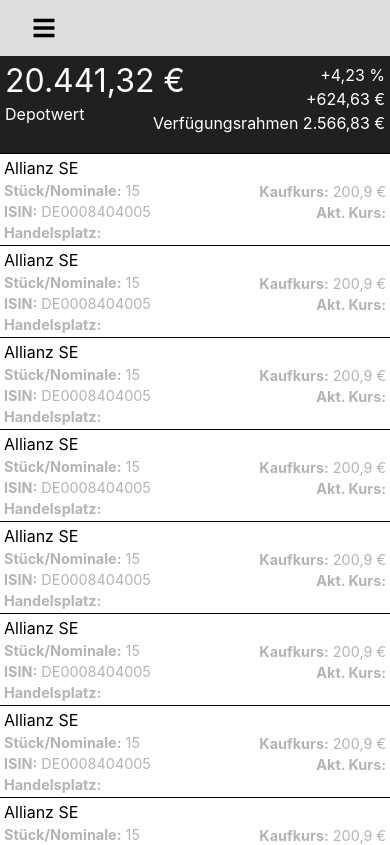
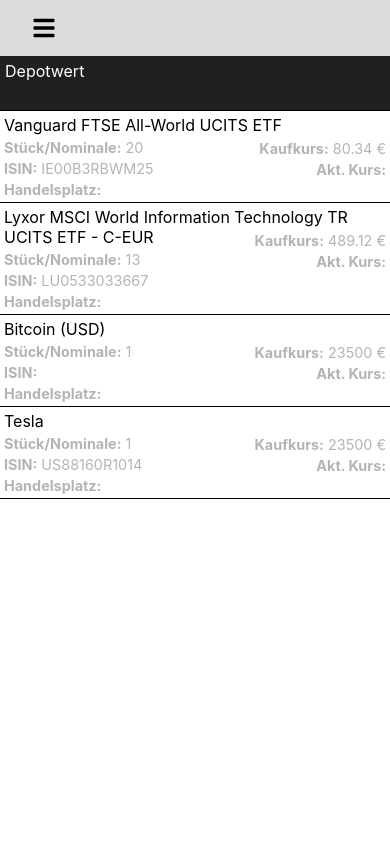
Before and after one commit to mhhoeper/musterdepot, a React (Create React App) app: page /musterdepot/mobiledepot in a window 390 px wide. Shown: the top 845 px of the page. Built offline with nearby package versions, Linux system fonts and the light colour scheme.

Commit message:
Finish first version of mobile depot view

```diff
--- a/src/SettingsPanel.tsx
+++ b/src/SettingsPanel.tsx
@@ -2,16 +2,26 @@
 import { getFromLS, safeToLS } from "./components/configdata/LocalStorage";
 import "./SettingsPanel.css";
 
-export default class SettingsPanel extends React.Component<{}, {settings: any}> {
+enum DepotDataState {
+    unknown,
+    loaded,
+    unloaded,
+    failed
+}
+
+export default class SettingsPanel extends React.Component<{}, {settings: any, depotdatastate: DepotDataState}> {
     defaultsettings = {provider: 'Random', updateInterval: 10000};
 
     constructor(props: {}) {
         super(props);
 
+        this.depotDataInput = React.createRef();
+
         console.log(JSON.stringify(getFromLS("settings") || this.defaultsettings));
 
         this.state = {
-            settings: JSON.parse(JSON.stringify(getFromLS("settings") || this.defaultsettings))
+            settings: JSON.parse(JSON.stringify(getFromLS("settings") || this.defaultsettings)),
+            depotdatastate: DepotDataState.unknown
         };
         console.log(JSON.stringify(this.state.settings));
     }
@@ -49,6 +59,27 @@
         this.storeSettings(localsettings);
     }
 
+    private depotDataInput: any;
+    onSettingsChangeDepotData(event: React.FormEvent<HTMLInputElement>) {
+        const thisobj = this;
+        fetch(this.depotDataInput.current.value)
+        .then(function(response) {
+            return response.json();
+        })
+        .then(function(myJson) {
+            safeToLS("depot", myJson);
+            thisobj.setState({depotdatastate: DepotDataState.loaded});
+        })
+        .catch((e) => {
+            thisobj.setState({depotdatastate: DepotDataState.failed});
+        });
+    }
+
+    onSettingsChangeDepotDataClear(event: React.FormEvent<HTMLInputElement>) {
+        safeToLS("depot", null);
+        this.setState({depotdatastate: DepotDataState.unloaded})
+    }
+
     render() {
         const providerSelected = this.state.settings.provider === 'OnVista' ? "OnVista" : "Random";
         return (
@@ -74,16 +105,52 @@
                     </label>
                     <br />
                     <label>
-                        <div className="SettingsChecks">
+                        <span className="SettingsChecks">
                             <input
                                 type="number"
                                 id="updateInterval"
                                 defaultValue={this.state.settings.updateInterval}
                                 onChange={e => this.onSettingsChangeUpdateInterval(e)} />
-                        </div>
-                        <div className="SettingsChecks">
+                        </span>
+                        <span className="SettingsChecks">
                             Aktualisierungsintervall<br/>Zeit in ms zwischen den Abfragen der aktuellen Kurse
-                        </div>
+                        </span>
+                    </label>
+                    <br />
+                    <label>
+                        <span className="SettingsChecks">
+                            <input
+                                type="text"
+                                id="depotdataurl"
+                                ref={this.depotDataInput}
+                                defaultValue="" />
+                            <input
+                                type="button"
+                                id="depotdataload"
+                                value="Daten laden"
+                                onClick={e => this.onSettingsChangeDepotData(e)}/>
+                            <input
+                                type="button"
+                                id="depotdataclear"
+                                value="Daten initialisieren"
+                                onClick={e => this.onSettingsChangeDepotDataClear(e)} />
+                            <p>{(this.state.depotdatastate === DepotDataState.failed) ? "Laden fehlgeschlagen"
+                                : ( (this.state.depotdatastate === DepotDataState.loaded) ? "Daten geladen, Seite neu laden um Ergebnis zu sehen"
+                                : ( (this.state.depotdatastate === DepotDataState.unloaded) ? "Daten gelöscht" : "" ))}</p>
+                        </span>
+                        <span className="SettingsChecks">
+                            Quelle für Depotdaten zum Laden.<br />Die Antwort der Webabfrage muss das JSON Schema<br />
+{`{entity: [depotdata]}`}<br />
+{`depotdata := {`}<br />
+&nbsp;&nbsp;&nbsp;&nbsp;{`Name: string`}<br />
+&nbsp;&nbsp;&nbsp;&nbsp;{`ISIN: string`}<br />
+&nbsp;&nbsp;&nbsp;&nbsp;{`onvistaType?: ["stocks"|"funds"]`}<br />
+&nbsp;&nbsp;&nbsp;&nbsp;{`SeletedExchange: String`}<br />
+&nbsp;&nbsp;&nbsp;&nbsp;{`Amount: number`}<br />
+&nbsp;&nbsp;&nbsp;&nbsp;{`PriceBuy: number`}<br />
+{`}`}<br />
+erfüllen.
+                        </span>
                     </label>
                 </div>
             </div>
--- a/src/components/configdata/depotdata.json
+++ b/src/components/configdata/depotdata.json
@@ -9,7 +9,7 @@
         "onvistaType": "funds",
         "SelectedExchange": "XETRA",
         "Amount": 20,
-        "Buy": 80.34
+        "PriceBuy": 80.34
       },
       {
         "Name": "Lyxor MSCI World Information Technology TR UCITS ETF - C-EUR",
@@ -18,7 +18,7 @@
         "onvistaType": "funds",
         "SelectedExchange": "XETRA",
         "Amount": 13,
-        "Buy": 489.12
+        "PriceBuy": 489.12
       },
       {
         "Name": "Bitcoin (USD)",
@@ -27,7 +27,7 @@
         "onvistaType": "a",
         "SelectedExchange": "CCC",
         "Amount": 1,
-        "Buy": 23500
+        "PriceBuy": 23500
       },
       {
         "Name": "Tesla",
@@ -36,7 +36,7 @@
         "onvistaType": "stocks",
         "SelectedExchange": "XETRA",
         "Amount": 1,
-        "Buy": 23500
+        "PriceBuy": 23500
       }
     ]
   }]
--- a/src/pages/MobileDepot.tsx
+++ b/src/pages/MobileDepot.tsx
@@ -1,24 +1,25 @@
 import React from 'react';
 import './MobileDepot.css';
 import { UpdateValue, OnVistaValue, TIsinProp } from '../DepotComponent2';
+import DepotDataManager, { IDepotDataDepotPosition } from '../components/configdata/DepotData';
 
-class MobileDepotRow extends React.Component<{isin: string, onvistaType: string}>{
+class MobileDepotRow extends React.Component<{position: IDepotDataDepotPosition}>{
     render() {
         return (
             <tr className="MobileDepot">
                 <div className="mobileValuesLeft">
-                    <p className="rowheader">Allianz SE</p>
-                    <p><b>Stück/Nominale:</b> 15</p>
-                    <p><b>ISIN:</b> {this.props.isin}</p>
-                    <p><b>Handelsplatz:</b> <UpdateValue isin={this.props.isin} /></p>
+                    <p className="rowheader">{this.props.position.Name}</p>
+                    <p><b>Stück/Nominale:</b> {this.props.position.Amount}</p>
+                    <p><b>ISIN:</b> {this.props.position.ISIN}</p>
+                    <p><b>Handelsplatz:</b> <UpdateValue isin={this.props.position.ISIN} /></p>
                     <div className="mobileValuesRight">
-                        <p className="rowheader"><OnVistaValue isin={this.props.isin} isinType={TIsinProp.ValueNow} onvistaType={this.props.onvistaType} /></p>
+                        <p className="rowheader"><OnVistaValue isin={this.props.position.ISIN} isinType={TIsinProp.ValueNow} onvistaType={this.props.position.onvistaType} /></p>
                         <p className="rowheader">
-                            <OnVistaValue isin={this.props.isin} isinType={TIsinProp.Diff} onvistaType={this.props.onvistaType} />&nbsp;&nbsp;&nbsp;
-                            <OnVistaValue isin={this.props.isin} isinType={TIsinProp.Percentage} onvistaType={this.props.onvistaType} />
+                            <OnVistaValue isin={this.props.position.ISIN} isinType={TIsinProp.Diff} onvistaType={this.props.position.onvistaType} />&nbsp;&nbsp;&nbsp;
+                            <OnVistaValue isin={this.props.position.ISIN} isinType={TIsinProp.Percentage} onvistaType={this.props.position.onvistaType} />
                         </p>
-                        <p><b>Kaufkurs:</b> 200,9 €</p>
-                        <p><b>Akt. Kurs:</b> <OnVistaValue isin={this.props.isin} isinType={TIsinProp.PriceNow} onvistaType={this.props.onvistaType} /></p>
+                        <p><b>Kaufkurs:</b> {this.props.position.PriceBuy} €</p>
+                        <p><b>Akt. Kurs:</b> <OnVistaValue isin={this.props.position.ISIN} isinType={TIsinProp.PriceNow} onvistaType={this.props.position.onvistaType} /></p>
                     </div>
                 </div>
             </tr>
@@ -27,31 +28,34 @@
 }
 
 export default class MobileDepot extends React.Component<{}> {
+    private rows: any = [];
+    constructor(props: {} | Readonly<{}>) {
+        super(props);
+        const rowdata = DepotDataManager.getDepotDataManager().depotdata.entities[0].Positions as IDepotDataDepotPosition[];
+        rowdata.forEach(position => {
+            this.rows.push(<MobileDepotRow position={position} />);
+        });
+    }
 
     render() {
-        var rows = [];
-        for(var i=0; i<20; i++) {
-            const isin = "DE0008404005"
-            rows.push(<MobileDepotRow isin={isin} onvistaType="stocks"/>);
-        }
         return (
             <div className="MobileDepot">
                 <table className="MobileDepot">
                     <tr id="summarize" className="MobileDepot">
                         <td>
                             <div className="mobileValuesLeft">
-                                <p className="depotvalue">20.441,32 €</p>
+                                <p className="depotvalue"><OnVistaValue isin="valueNow" isinType={TIsinProp.PriceNow} onvistaType="" /></p>
                                 <p>Depotwert</p>
                                 <p>&nbsp;</p>
                                 <div className="mobileValuesRight">
-                                    <p>+4,23 %</p>
-                                    <p>+624,63 €</p>
-                                    <p>Verfügungsrahmen 2.566,83 €</p>
+                                    <p><OnVistaValue isin="percToBuy" isinType={TIsinProp.PriceNow} onvistaType="" /></p>
+                                    <p><OnVistaValue isin="diffToBuy" isinType={TIsinProp.PriceNow} onvistaType="" /></p>
+                                    <p>&nbsp;</p>
                                 </div>
                             </div>
                         </td>
                     </tr>
-                    {rows}
+                    {this.rows}
                 </table>
             </div>
         );
```
